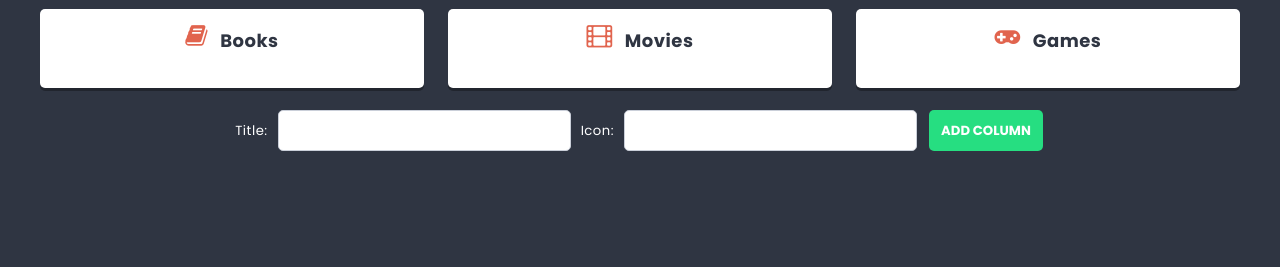
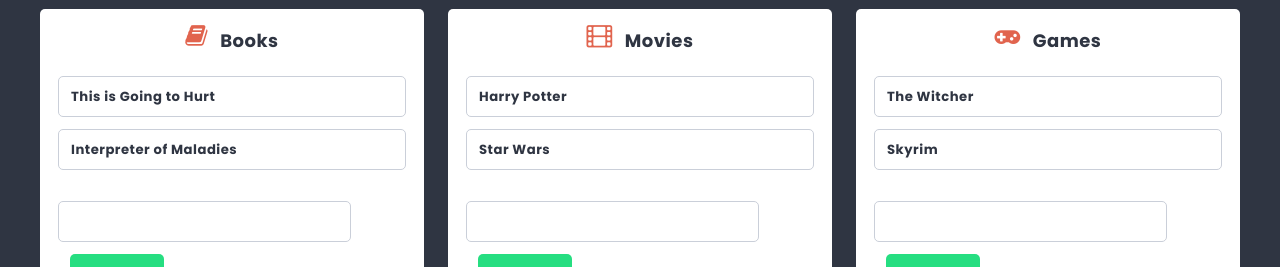
Before and after one commit to agnes365/react-project, a React (Create React App) app: page / in a window 1280 px wide. Shown: the part 532-799 px from the top of the page. Built offline with nearby package versions, Linux system fonts and the light colour scheme.

Commit message:
Finish 11.7

```diff
--- /dev/null
+++ b/src/components/Card/Card.js
@@ -0,0 +1,9 @@
+import styles from './Card.module.scss';
+
+const Card = props => {
+    return (
+        <li className={styles.card}>{props.title}</li>
+    );
+};
+
+export default Card;
--- /dev/null
+++ b/src/components/Card/Card.module.scss
@@ -0,0 +1,13 @@
+@import '../../styles/settings.scss';
+
+.card {
+    position: relative;
+    background: $color-light;
+    border: 1px solid lighten($color-dark, 60%);
+    padding: $base-size;
+    margin: 0 0 $base-size 0;
+    border-radius: $radius;
+    display: flex;
+    justify-content: space-between;
+    font-weight: bold;
+}
--- /dev/null
+++ b/src/components/CardForm/CardForm.js
@@ -0,0 +1,22 @@
+import styles from './CardForm.module.scss';
+import { useState } from 'react';
+import Button from './../Button/Button';
+import TextInput from './../TextInput/TextInput';
+
+const CardForm = props => {
+    const [title, setTitle] = useState('');
+    const handleSubmit = e => {
+        e.preventDefault();
+        props.action({ title: title }, props.columnId);
+        setTitle('');
+    };
+
+	return (
+        <form className={styles.cardForm} onSubmit={handleSubmit}>
+            <TextInput value={title} onChange={e => setTitle(e.target.value)} />
+            <Button>Add card</Button>
+        </form>
+	);
+};
+
+export default CardForm;
--- /dev/null
+++ b/src/components/CardForm/CardForm.module.scss
@@ -0,0 +1,17 @@
+@import "../../styles/settings.scss";
+
+.columnForm {
+    display: block;
+    width: 100%;
+}
+
+.columnForm input {
+    display: block;
+    width: 100%;
+}
+
+.columnForm button {
+    display: block;
+    margin-left: auto;
+    margin-right: auto;
+}
--- a/src/components/Column/Column.js
+++ b/src/components/Column/Column.js
@@ -1,4 +1,6 @@
 import styles from './Column.module.scss';
+import Card from './../Card/Card';
+import CardForm from './../CardForm/CardForm';
 
 const Column = props => {
     return (
@@ -7,6 +9,10 @@
                 <span className={styles.icon + ' fa fa-' + props.icon} />
                 {props.title}
             </h2>
+            <ul className={styles.cards}>
+                {props.cards.map(card => <Card key={card.id} title={card.title} />)}
+            </ul>
+            <CardForm columnId={props.id} action={props.action} />
         </article>
     );
 }
--- a/src/components/List/List.js
+++ b/src/components/List/List.js
@@ -5,14 +5,49 @@
 import shortid from 'shortid';
 
 const List = () => {
-    const [columns, setColumns] = useState([
-        { id: 1, title: 'Books', icon: 'book' },
-        { id: 2, title: 'Movies', icon: 'film' },
-        { id: 3, title: 'Games', icon: 'gamepad' }
-    ]);
+	const [columns, setColumns] = useState([
+		{
+			id: 1,
+			title: 'Books',
+			icon: 'book',
+			cards: [
+				{ id: 1, title: 'This is Going to Hurt' },
+				{ id: 2, title: 'Interpreter of Maladies' }
+			]
+		},
+		{
+			id: 2,
+			title: 'Movies',
+			icon: 'film',
+			cards: [
+				{ id: 1, title: 'Harry Potter' },
+				{ id: 2, title: 'Star Wars' }
+			]
+		},
+		{
+			id: 3,
+			title: 'Games',
+			icon: 'gamepad',
+			cards: [
+				{ id: 1, title: 'The Witcher' },
+				{ id: 2, title: 'Skyrim' }
+			]
+		}
+	]);
 
 	const addColumn = newColumn => {
-		setColumns([...columns, { id: shortid(), title: newColumn.title, icon: newColumn.icon }]);
+		setColumns([...columns, { id: shortid(), title: newColumn.title, icon: newColumn.icon, cards: [] }]);
+	};
+
+	const addCard = (newCard, columnId) => {
+		const columnsUpdated = columns.map(column => {
+			if(column.id === columnId)
+				return { ...column, cards: [...column.cards, { id: shortid(), title: newCard.title }]}
+			else
+				return column
+		})
+
+		setColumns(columnsUpdated);
 	};
 
 	return (
@@ -22,7 +57,7 @@
 			</header>
 			<p className={styles.description}>Interesting things I want to check out</p>
 			<section className={styles.columns}>
-				{columns.map(column => <Column key={column.id} title={column.title} icon={column.icon} />)}
+				{columns.map(column => <Column key={column.id} id={column.id} title={column.title} icon={column.icon} cards={column.cards} action={addCard}/>)}
 			</section>
 			<ColumnForm action={addColumn} />
 		</div>
```
